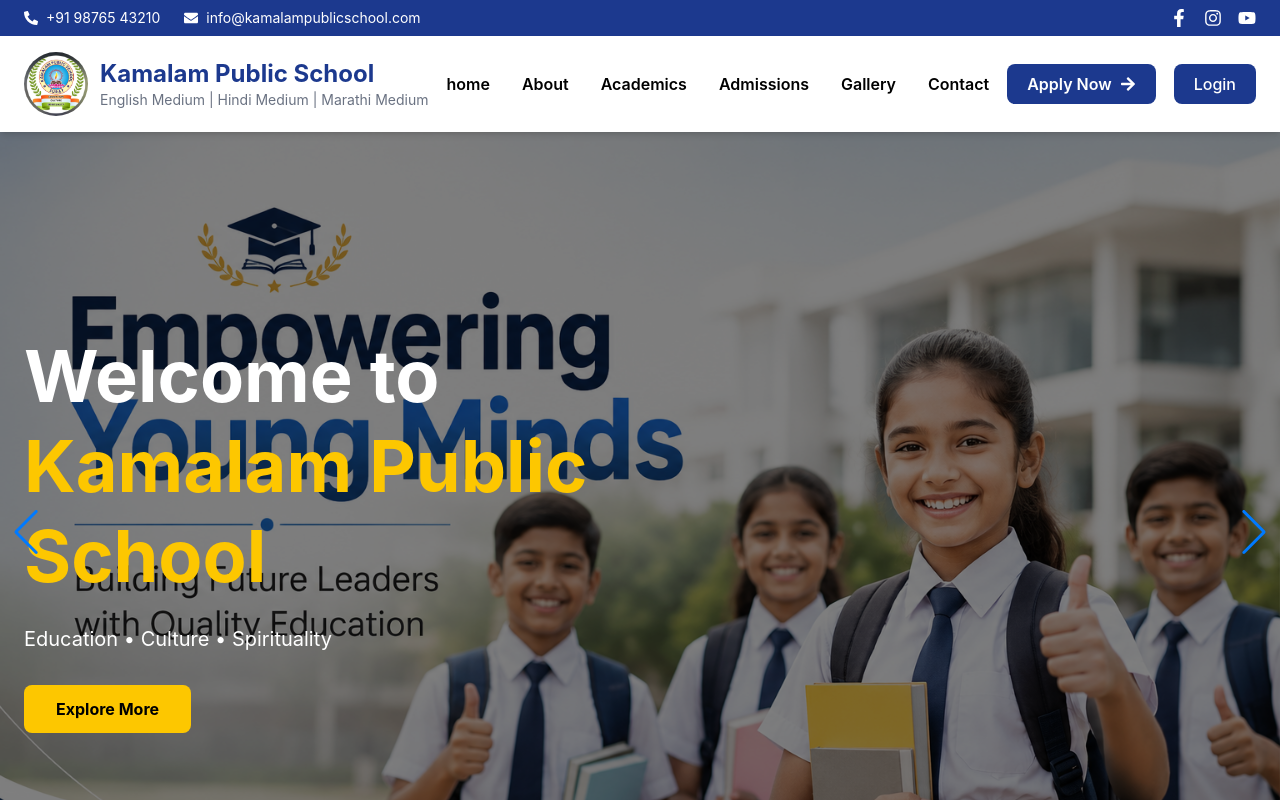
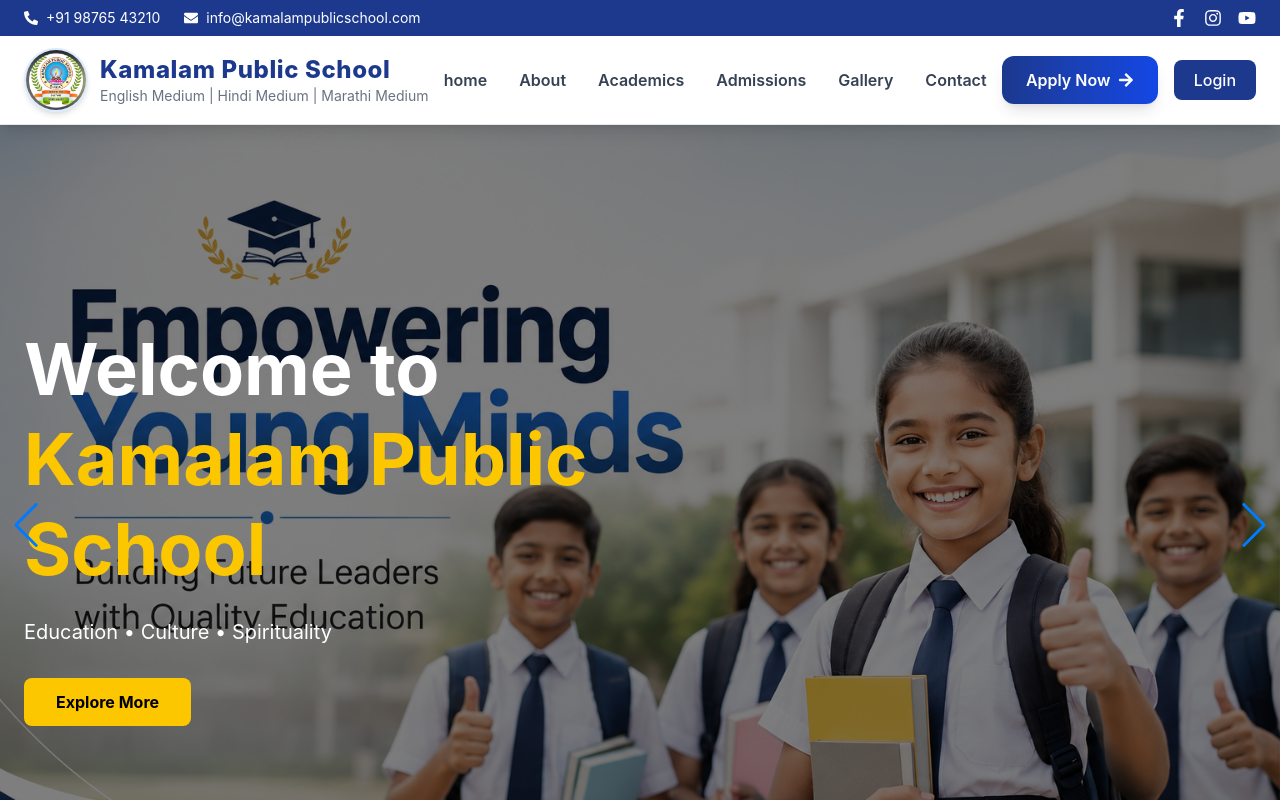
Before and after one commit to ganjisantosh75-hub/school-management-system, a React (Vite) app: page / in a window 1280 px wide. Shown: the top 800 px of the page. Built offline with nearby package versions, Linux system fonts and the light colour scheme.

Commit message:
Improve navbar UI with glassmorphism design

```diff
--- a/src/component/navbar.jsx
+++ b/src/component/navbar.jsx
@@ -46,9 +46,10 @@
             </div>
 
             {/* Navbar */}
-            <nav className="sticky top-0 bg-white shadow-md z-50">
+            {/* <nav className="sticky top-0 bg-white shadow-md z-50"> */}
+            <nav className="sticky top-0 z-50 bg-white/80 backdrop-blur-lg border-b border-gray-200 shadow-lg transition-all duration-300">
 
-                <div className="max-w-7xl mx-auto px-6 py-4 flex justify-between items-center">
+                <div className="max-w-7xl mx-auto px-6 py-3 flex justify-between items-center">
 
                     {/* Logo */}
                     <div className="flex items-center gap-3">
@@ -56,11 +57,12 @@
                         <img
                             src={logo}
                             alt="logo"
-                            className="w-16 h-16 rounded-full object-cover"
+                            // className="w-16 h-16 rounded-full object-cover"
+                            className="w-16 h-16 rounded-full object-cover border-2 border-blue-100 shadow-md"
                         />
 
                         <div>
-                            <h1 className="text-2xl font-bold text-blue-900">
+                            <h1 className="text-2xl font-extrabold text-blue-900 tracking-wide">
                                 Kamalam Public School
                             </h1>
 
@@ -72,9 +74,9 @@
                     </div>
 
                     {/* Desktop Menu */}
-                    <ul className="hidden md:flex gap-8 font-semibold">
+                    <ul className="hidden md:flex items-center gap-8 font-semibold text-gray-700">
 
-                        <li className="hover:text-blue-700">
+                        <li className="relative cursor-pointer transition-all duration-300 hover:text-blue-900 after:absolute after:left-0 after:-bottom-1 after:h-[2px] after:w-0 after:bg-yellow-400 after:transition-all after:duration-300 hover:after:w-full">
                             <a href="#home">home</a>
                         </li>
 
@@ -101,7 +103,7 @@
                     </ul>
                     <Link
                         to="/apply"
-                        className="hidden md:flex items-center gap-2 bg-blue-900 text-white px-5 py-2 rounded-lg font-semibold hover:bg-blue-700 transition duration-300"
+                        className="hidden md:flex items-center gap-2 bg-gradient-to-r from-blue-900 to-blue-700 text-white px-6 py-3 rounded-xl font-semibold shadow-lg hover:scale-105 hover:shadow-xl transition-all duration-300"
                     >
                         Apply Now
                         <FaArrowRight />
@@ -147,7 +149,7 @@
                                 <Link
                                     to="/apply"
                                     onClick={() => setIsOpen(false)}
-                                    className="flex items-center justify-center gap-2 bg-blue-900 text-white py-3 rounded-lg font-semibold hover:bg-blue-700 transition duration-300"
+                                    className="hidden md:flex items-center gap-2 bg-gradient-to-r from-blue-900 to-blue-700 text-white px-6 py-3 rounded-xl font-semibold shadow-lg hover:scale-105 hover:shadow-xl transition-all duration-300"
                                 >
                                     Apply Now
                                     <FaArrowRight />
```
